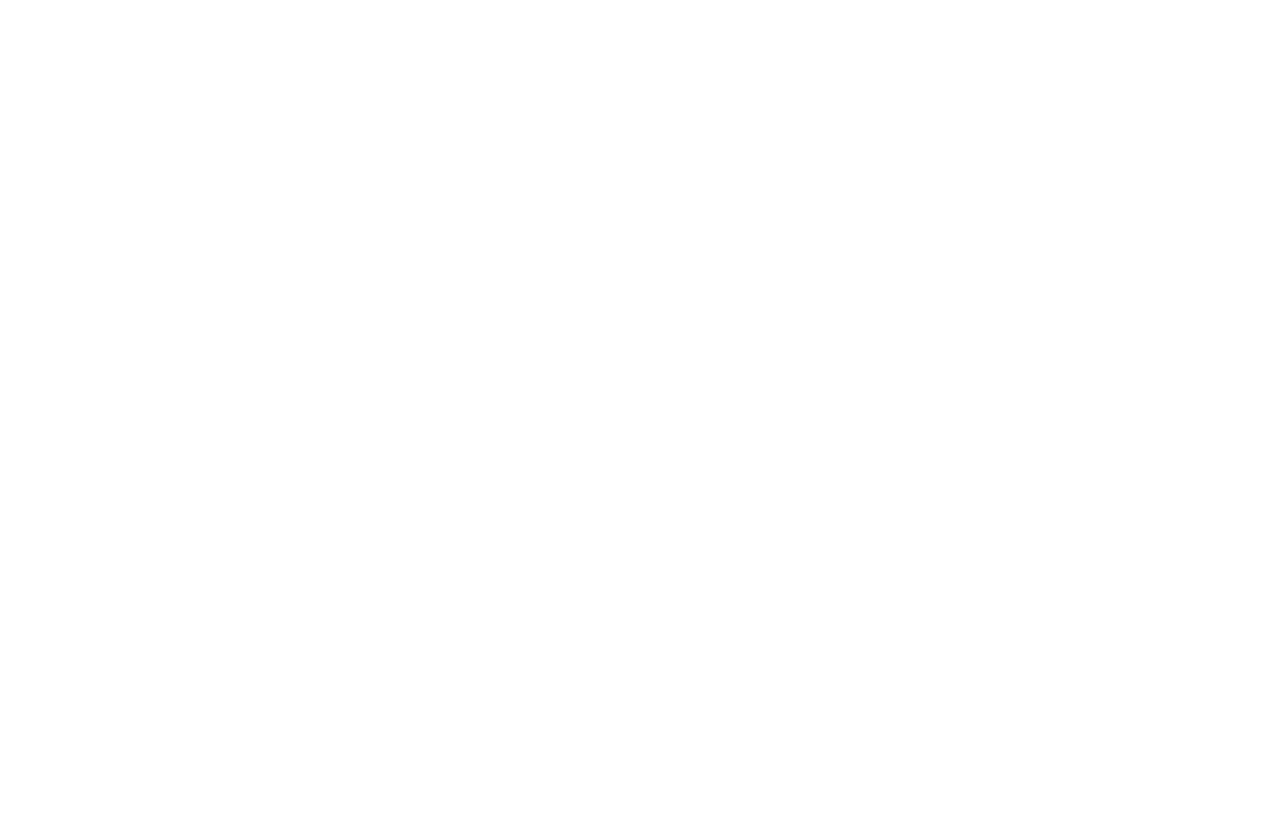
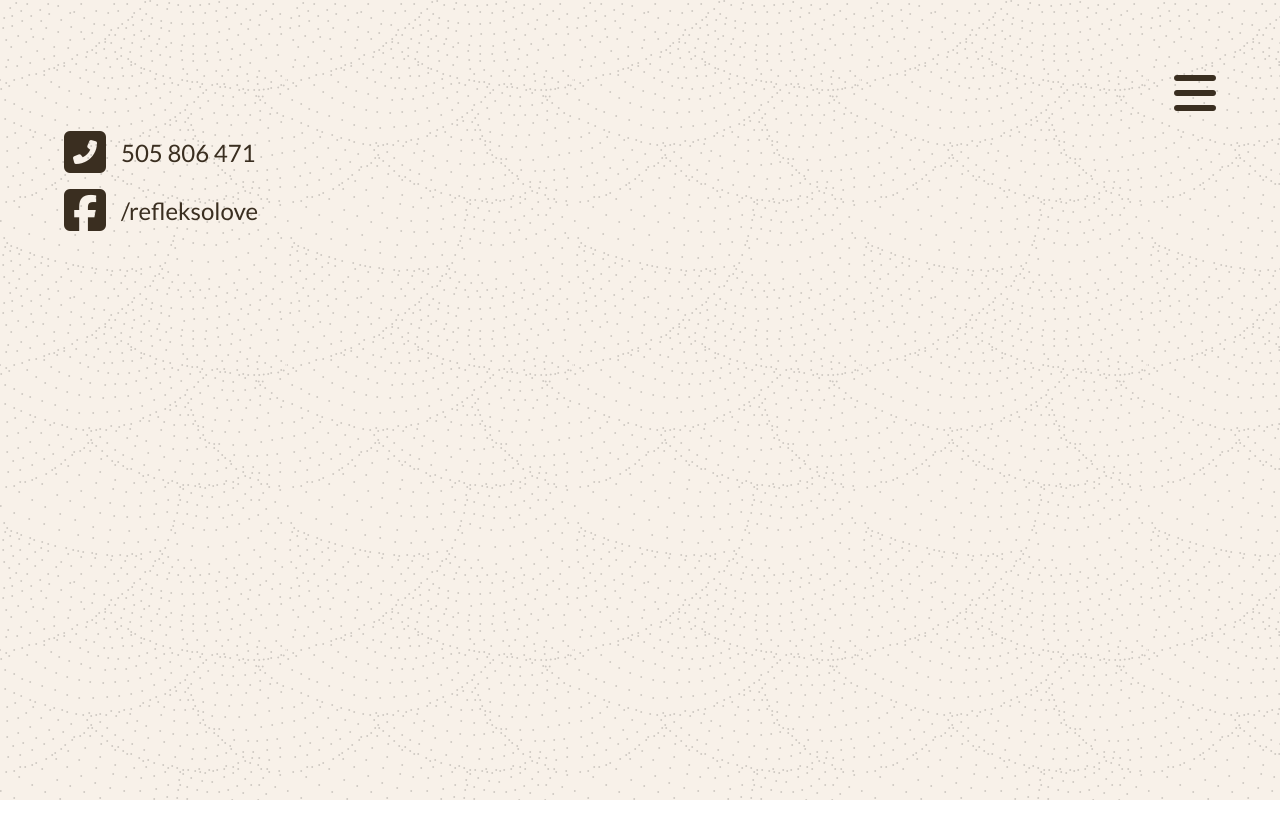
Before and after one commit to gravelTrip/refleksolove, a plain HTML site: page index.html in a window 1280 px wide. Before the commit the page ends 800 px from the top, so only its background shows below. Drawn offline with Linux system fonts and the light colour scheme.

Commit message:
nav icon + header_contact

```diff
--- a/index.html
+++ b/index.html
@@ -9,7 +9,29 @@
 </head>
 
 <body>
+  <div class="wrapper">
+    <header class="header">
+      <nav class="header__nav">
+        <div class="header__nav-icon"><i class="fas fa-bars"></i></div>
+      </nav>
+      <div class="header__contact">
+        <div class="header__contact-box">
+          <i class="fas fa-phone-square-alt"></i>
+          <a class="header__contact-link" href="tel:505 806 471">505 806 471</a>
+        </div>
+        <div class="header__contact-box">
+          <i class="fab fa-facebook-square"></i>
+          <a class="header__contact-link" href="https://www.facebook.com/refleksolove">/refleksolove</a>
+        </div>
+      </div>
+    </header>
+    <section class="specialization"></section>
+    <section class="about"></section>
+    <section class="price"></section>
+    <footer class="contact"></footer>
 
+  </div>
+  <script src="https://kit.fontawesome.com/cd20672425.js" crossorigin="anonymous"></script>
 </body>
 
 </html>
--- a/style/sass/_header.scss
+++ b/style/sass/_header.scss
@@ -0,0 +1,33 @@
+.header {
+  position: relative;
+  height: 100vh;
+  background-image: url('/img/sand-tile.png');
+  &__nav {
+    position:fixed;
+    top: 5vw;
+    right: 5vw;
+    font-size: 3rem;
+    color: $col-dark;
+  }
+  &__contact {
+    position: absolute;
+    top: 10vw;
+    left:5vw;
+    font-size: 3rem;
+    color: $col-dark;
+  }
+  &__contact-box {
+    display:flex;
+    align-items: center;
+    margin-bottom: 10px;
+  }
+
+  &__contact-link {
+    font-size: 1.5rem;
+    padding-left: 15px;
+    text-decoration: none;
+    color: $col-dark;
+
+
+  }
+}
--- a/style/sass/_specialization.scss
+++ b/style/sass/_specialization.scss
@@ -0,0 +1,3 @@
+.specialization {
+  height: 100vh;
+}
--- /dev/null
+++ b/style/sass/_var.scss
@@ -0,0 +1,11 @@
+@import url('https://fonts.googleapis.com/css2?family=Lato:wght@400;700;900&family=Philosopher:wght@700&display=swap');
+
+
+
+$font-lato: 'Lato', sans-serif;
+$font-phil: 'Philosopher', sans-serif;
+
+
+$col-gold: #A9804A;
+$col-dark:  #3A2E20;
+$col-green: #9BC1A2;
--- a/style/sass/main.scss
+++ b/style/sass/main.scss
@@ -1,6 +1,19 @@
+@import 'var';
+
 * {
   margin: 0;
   padding: 0;
 }
 
-@import "header";
+.wrapper {
+  max-width: 1920px;
+  overflow: hidden;
+  font-family: $font-lato;
+}
+
+
+@import 'header';
+@import 'specialization';
+@import 'about';
+@import 'prices';
+@import 'contact';
```
Also changed, not shown: img/sand-tile.png (added), style/css/main.css, style/sass/_contact.scss (added), style/sass/_prices.scss (added), 1 other file.
